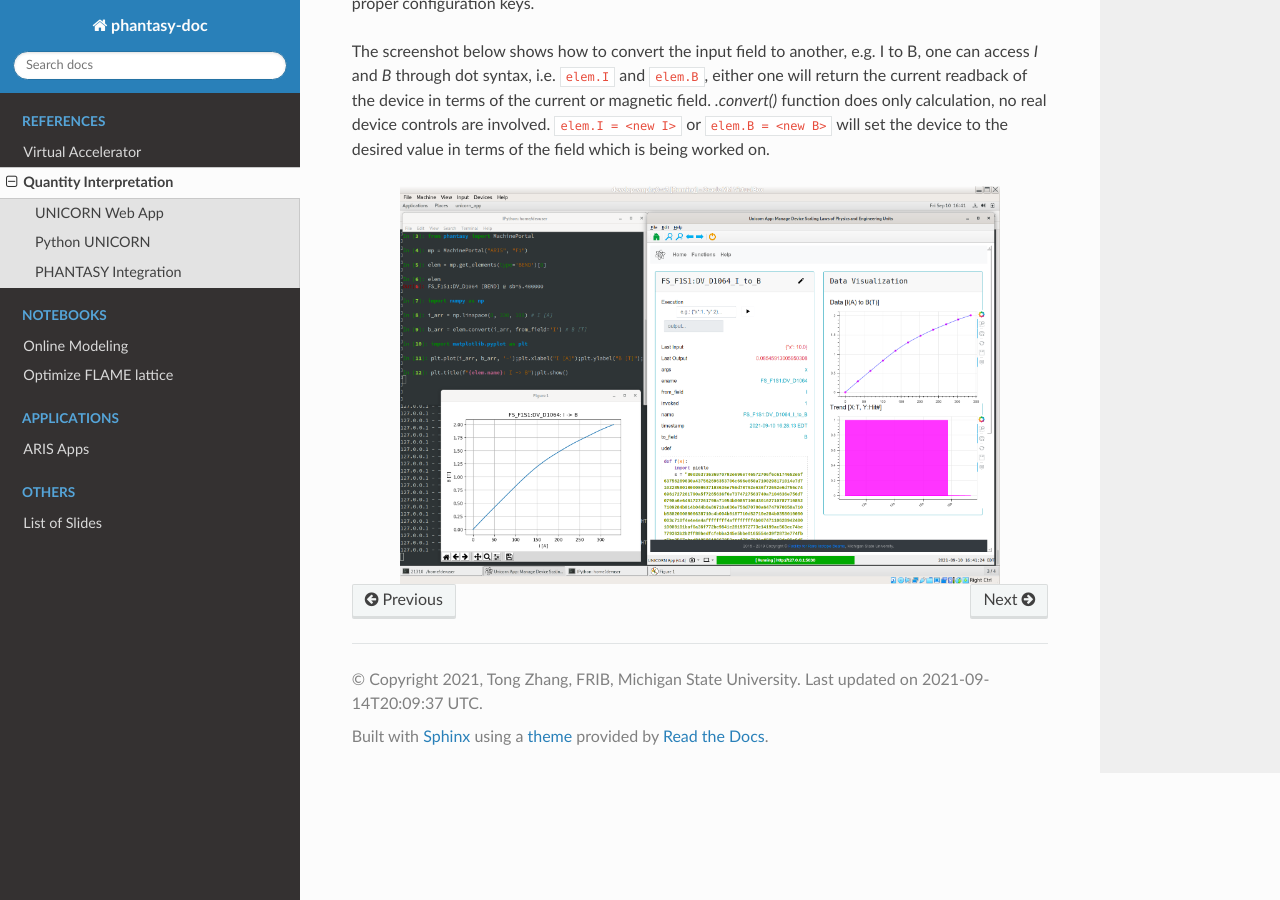
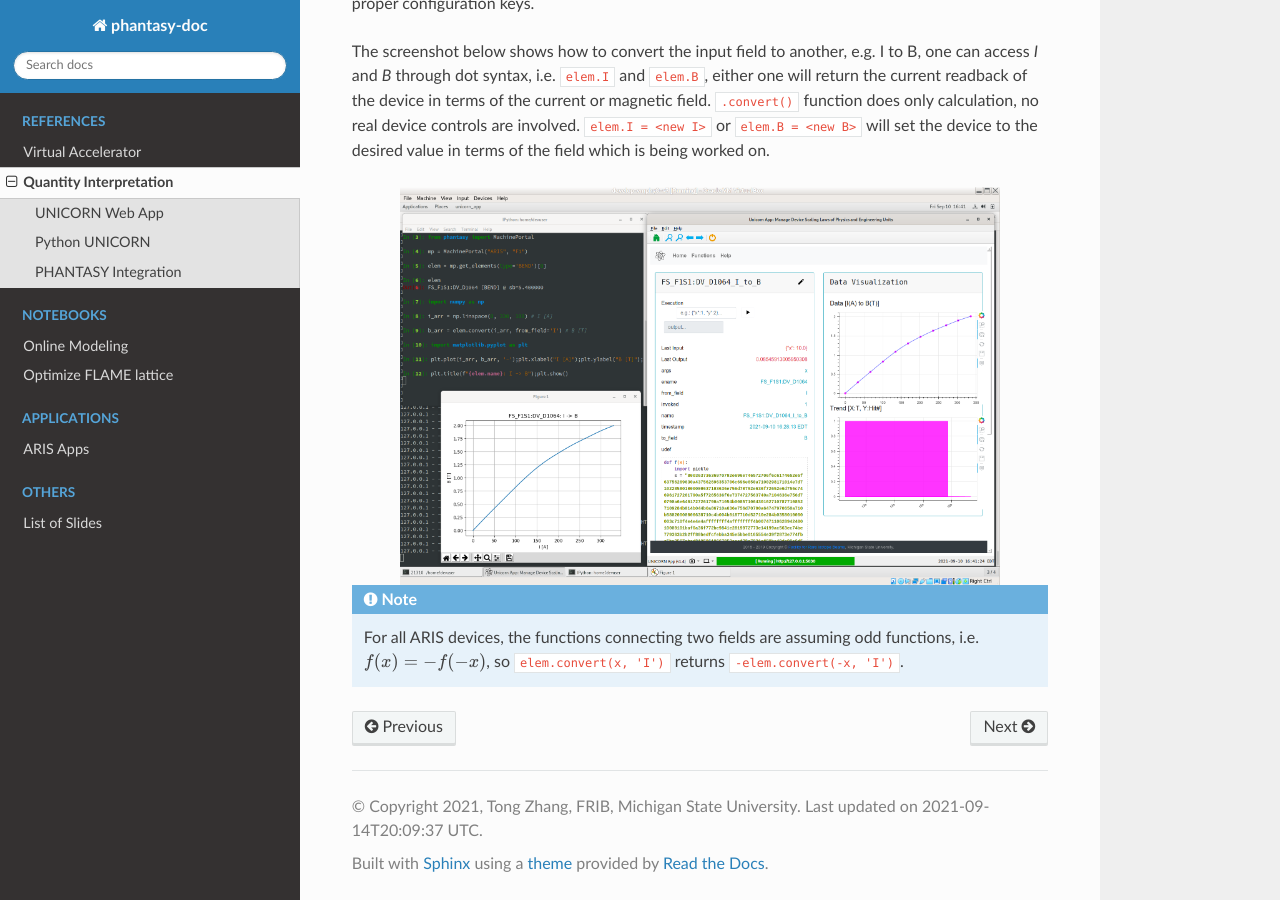
Before and after one commit to archman/phantasy-doc, a Sphinx documentation site: the page built from source/un.rst, in a window 1280 px wide and 900 px high, scrolled down 3849 px. Built offline with Sphinx 7.4.7 and the Read the Docs theme 2.0.0, drawn with Linux system fonts in a browser that asks for light colours.

Commit message:
REF: Update unicorn page.

```diff
--- a/source/un.rst
+++ b/source/un.rst
@@ -94,10 +94,16 @@ proper configuration keys.
 
 The screenshot below shows how to convert the input field to another, e.g. I to B, one can access
 *I* and *B* through dot syntax, i.e. ``elem.I`` and ``elem.B``, either one will return the current
-readback of the device in terms of the current or magnetic field. *.convert()* function does only
+readback of the device in terms of the current or magnetic field. ``.convert()`` function does only
 calculation, no real device controls are involved. ``elem.I = <new I>`` or ``elem.B = <new B>``
 will set the device to the desired value in terms of the field which is being worked on.
 
 .. image:: ./images/un_phantasy.png
     :align: center
     :width: 600px
+
+.. note::
+
+    For all ARIS devices, the functions connecting two fields are assuming
+    odd functions, i.e. :math:`f(x)=-f(-x)`, so ``elem.convert(x, 'I')``
+    returns ``-elem.convert(-x, 'I')``.
```
